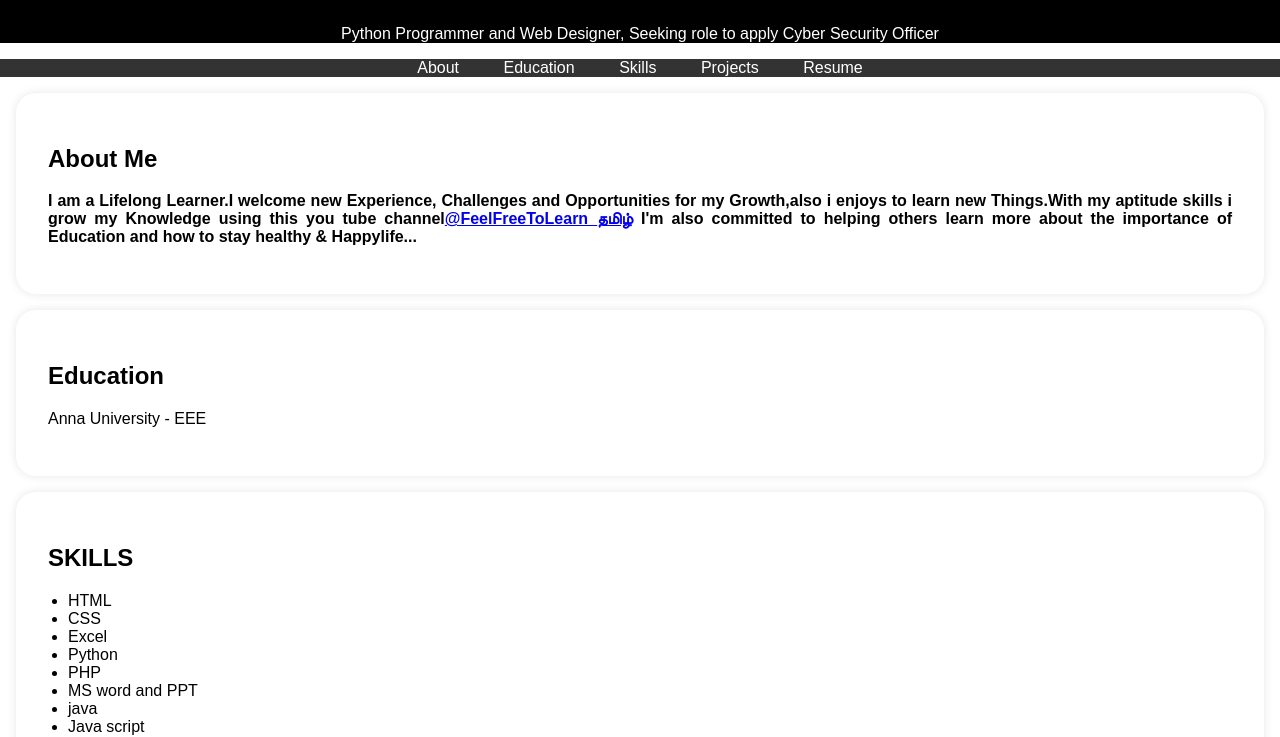
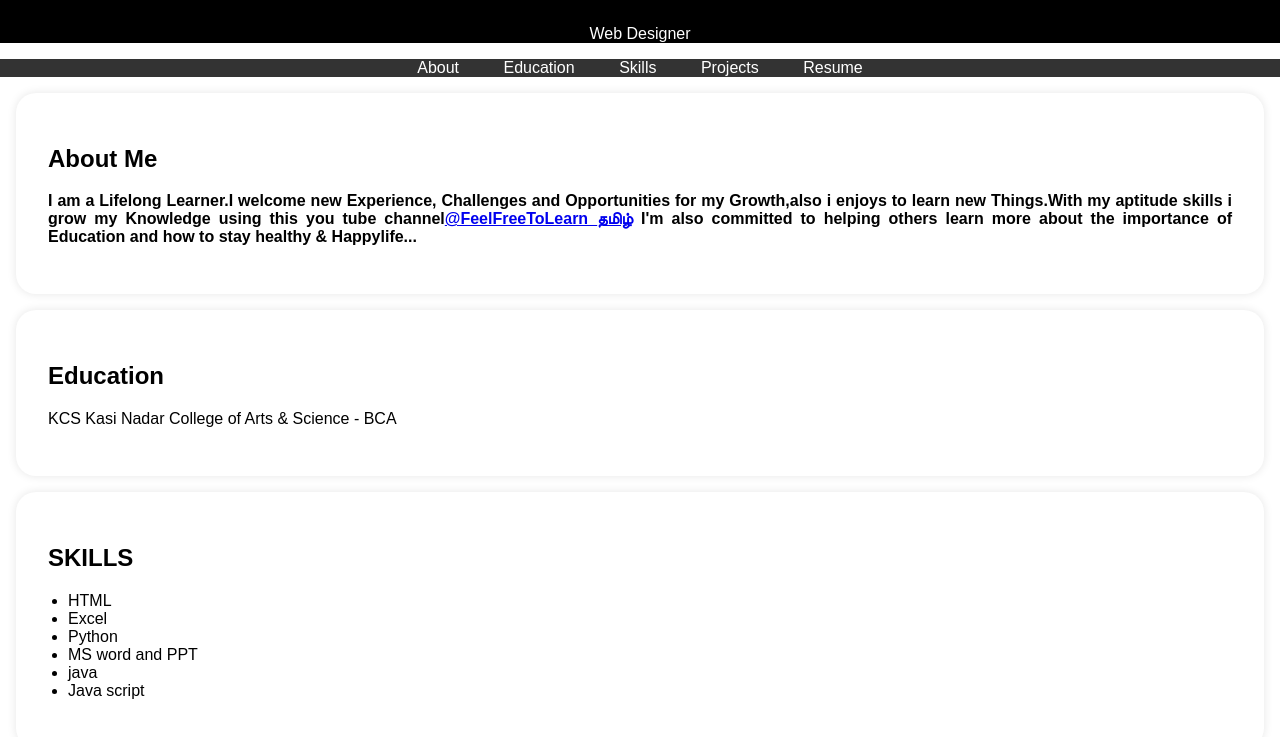
Before and after one commit to VandhanaSaiM/Nm-Portfolio-, a plain HTML site: page index.html in a window 1280 px wide. Shown: the part 74-811 px from the top of the page. Drawn offline with Linux system fonts and the light colour scheme.

Commit message:
index.html

```diff
--- a/index.html
+++ b/index.html
@@ -96,7 +96,7 @@
         <div class="header-content">
 
             <h1><b>VANDHANA SAI MURUGAN</b></h1>
-            <p>Python Programmer and Web Designer, Seeking role to apply Cyber Security Officer</p>
+            <p> Web Designer</p>
         </div>
     </header>
 
@@ -121,7 +121,7 @@
     <section id="education">
         <div class="section-content">
             <h2>Education</h2>
-            <p>Anna University  - EEE</p>
+            <p>KCS Kasi Nadar College of Arts & Science - BCA</p>
 
 
         </div>
@@ -132,10 +132,8 @@
             <h2>SKILLS</h2>
             <ul>
                 <li>HTML</li>
-                <li>CSS</li>
                 <li>Excel</li>
                 <li>Python</li>
-                <li>PHP</li>
                 <li>MS word and PPT</li>
                 <li>java</li>
                 <li>Java script</li>
```
